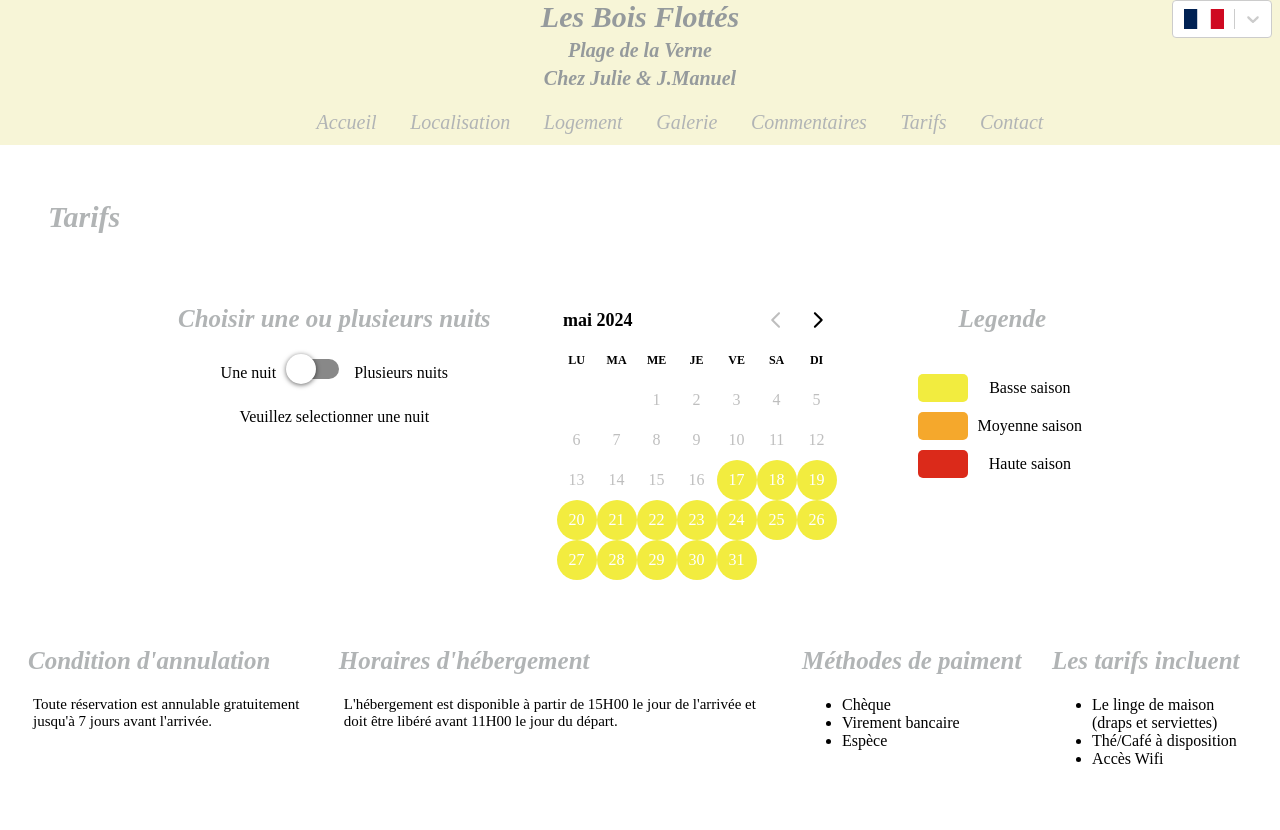
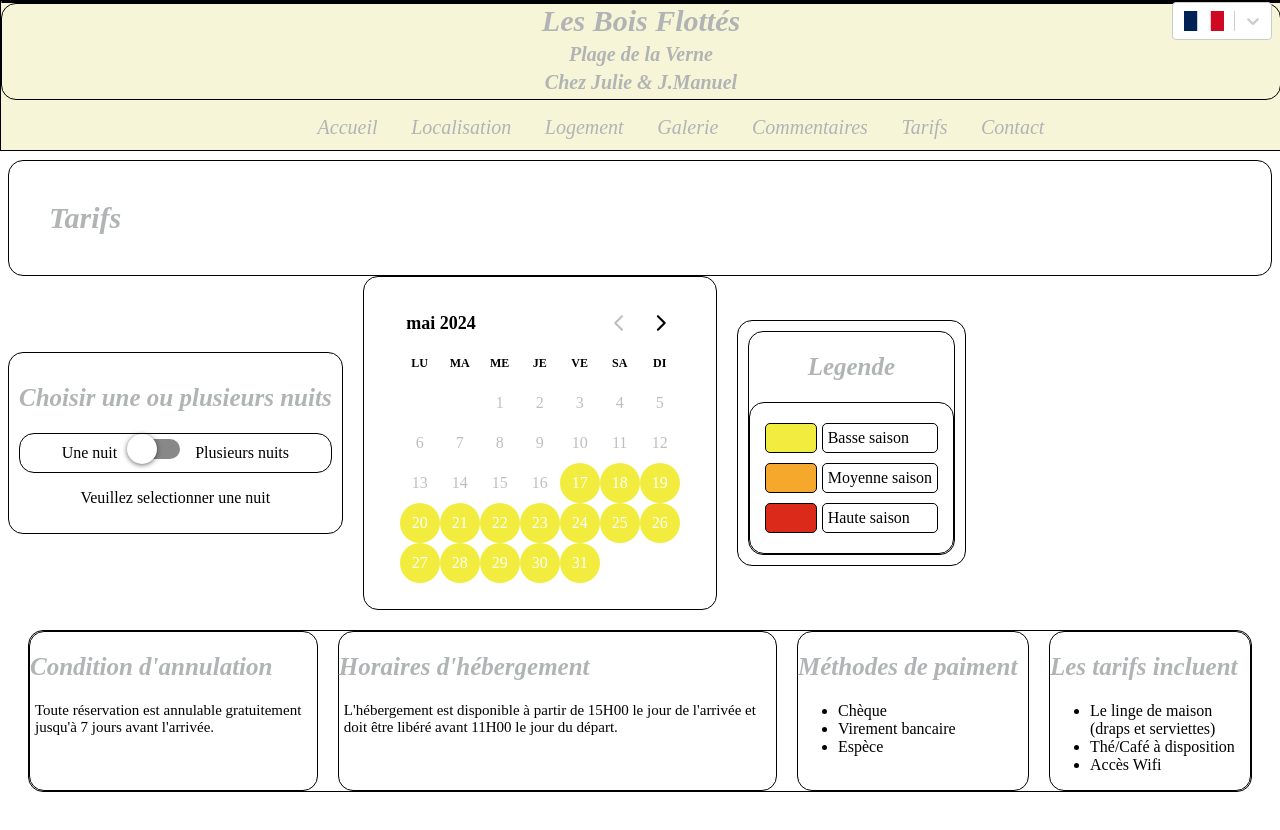
Before and after one commit to AlibertJimmy/Lesboisflottes, a React (Create React App) app: page /Pricing in a window 1280 px wide. Shown: the top 830 px of the page. Built offline with nearby package versions, Linux system fonts and the light colour scheme.

Commit message:
corrected pricing page display

```diff
--- a/src/components/Pricing/Information/cancelCondition.jsx
+++ b/src/components/Pricing/Information/cancelCondition.jsx
@@ -17,6 +17,7 @@ const CancelConditionContainer = styled.div`
     @media (max-width: ${screenWidth}px){
 
       margin:0;
+
     }
 `
 
--- a/src/components/Pricing/SeasonLegend/seasonLegend.jsx
+++ b/src/components/Pricing/SeasonLegend/seasonLegend.jsx
@@ -1,25 +1,35 @@
+// Import React Libraries
 import { useTranslation } from "react-i18next";
 
+// Import Style
 import styled from 'styled-components'
+import { StyledH2 } from "../../../utils/style/jsx/titles&text";
 import colors from '../../../utils/style/jsx/colors'
 
+// Import Constante
 import { borderWidth } from "../../../utils/style/jsx/constantes";
 
 const SeasonLegendWrapper = styled.div`
-  text-align: center;
-  border-radius: 15px;
-  border: ${borderWidth}px solid black;
+    display:flex;
+    flex-direction: column;
+    align-items:center;
+    border-radius: 15px;
+    border: ${borderWidth}px solid black;
 `
 
 const LegendTable = styled.table`
     border-radius: 15px;
     padding: 10px;
     border-spacing: 5px 10px;
+    border: ${borderWidth}px solid black;
+
 `
+
 const LegendTDCell = styled.td`
     padding: 5px;
     border: ${borderWidth}px solid black;
     border-radius: 5px;
+    text-align:left;
 `
 
 function SeasonLegend() {
@@ -28,6 +38,7 @@ function SeasonLegend() {
 
   return (
       <SeasonLegendWrapper>
+        <StyledH2>{t("Legend")}</StyledH2>
         <div>
             <LegendTable>
                 <tr>
--- a/src/pages/Pricing/pricing.jsx
+++ b/src/pages/Pricing/pricing.jsx
@@ -33,20 +33,18 @@ import { borderWidth, screenWidth } from "../../utils/style/jsx/constantes";
 const PricingWrapper = styled.div`
   display: flex;
   flex-direction: row;
-  text-align: center;
-  justify-content: center;
+  align-items:center;
 
   @media (max-width: ${screenWidth}px){
     flex-direction:column;
   }
-
-
 `
 
 const DataDisplayWrapper = styled.div`
 border: ${borderWidth}px solid black;
   border-radius: 15px;
   padding: 10px;
+  text-align: center;
 `
 
 const ToggleButtonContainer = styled.div`
@@ -62,6 +60,7 @@ const DayPickerContainer = styled.div`
   border-radius: 15px;
   padding: 10px 20px;
   margin:0 20px;
+
 
   @media (max-width: ${screenWidth}px){
     margin:0;
@@ -161,7 +160,7 @@ function Pricing() {
           </DayPickerContainer>
 
           <LegendDisplayContainer>
-            <StyledH2>{t("Legend")}</StyledH2>
+
             <SeasonLegend />
           </LegendDisplayContainer>
 
--- a/src/utils/style/jsx/constantes.jsx
+++ b/src/utils/style/jsx/constantes.jsx
@@ -1,2 +1,2 @@
-export const borderWidth = 0 ;
+export const borderWidth = 1 ;
 export const screenWidth = 756;
--- a/src/utils/style/jsx/titles&text.jsx
+++ b/src/utils/style/jsx/titles&text.jsx
@@ -1,7 +1,9 @@
 import styled from 'styled-components'
 import colors from './colors'
 
+// Import Constante
 import { borderWidth } from './constantes'
+import { screenWidth } from './constantes'
 
 export const PageWrapper = styled.div`
   margin-top: 130px;
@@ -35,6 +37,11 @@ export const StyledH2 = styled.h2`
     font-style: italic;
 
     color: ${colors.title} ;
+
+    @media (max-width: ${screenWidth}px){
+        text-align:center;
+      }
+
 `
 
 export const StyledH3 = styled.h2`
@@ -49,6 +56,11 @@ export const StyledP = styled.p`
     font-size: 15px;
     font-family: Candassa;
     margin: 5px;
+
+    @media (max-width: ${screenWidth}px){
+
+        padding-left:10px;
+      }
 `
 
 export const StyledContainer = styled.div`
```
